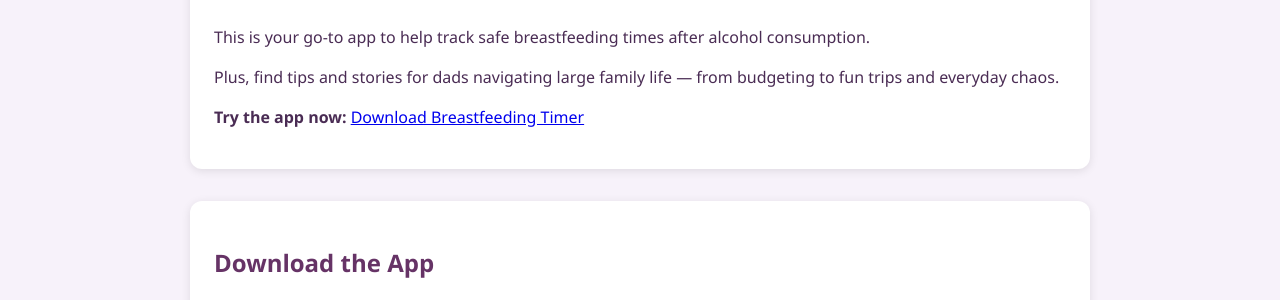
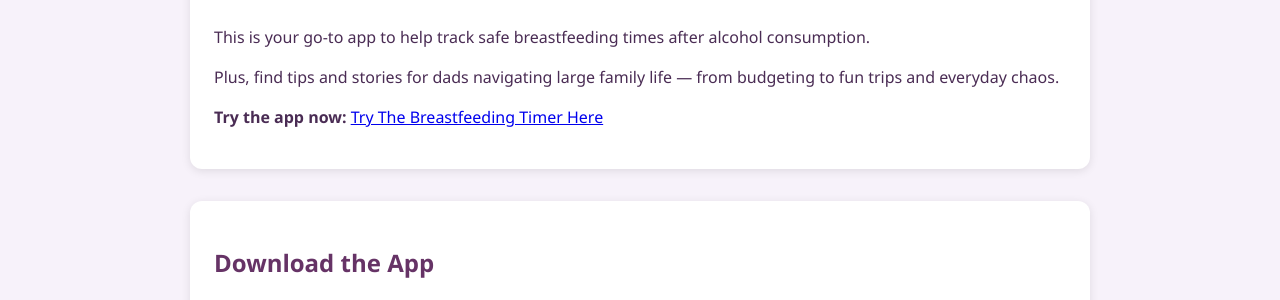
Before and after one commit to dadincommand/dadincommand.github.io, a Jekyll site: the page built from index.html, in a window 1280 px wide and 900 px high. Shown: the part 256-556 px from the top of the window. Built offline with Jekyll 4.4.1, drawn with Linux system fonts in a browser that asks for light colours.

```diff
--- a/index.html
+++ b/index.html
@@ -7,7 +7,7 @@
   <h2>Welcome to Mamma's Milk</h2>
   <p>This is your go-to app to help track safe breastfeeding times after alcohol consumption.</p>
   <p>Plus, find tips and stories for dads navigating large family life — from budgeting to fun trips and everyday chaos.</p>
-  <p><strong>Try the app now:</strong> <a href="downloads/safesip-signed.apk" target="_blank">Download Breastfeeding Timer</a></p>
+  <p><strong>Try the app now:</strong> <a href="assets/safesip.html" target="_blank">Try The Breastfeeding Timer Here</a></p>
 </section>
 
 <section id="app" class="intro">
```
